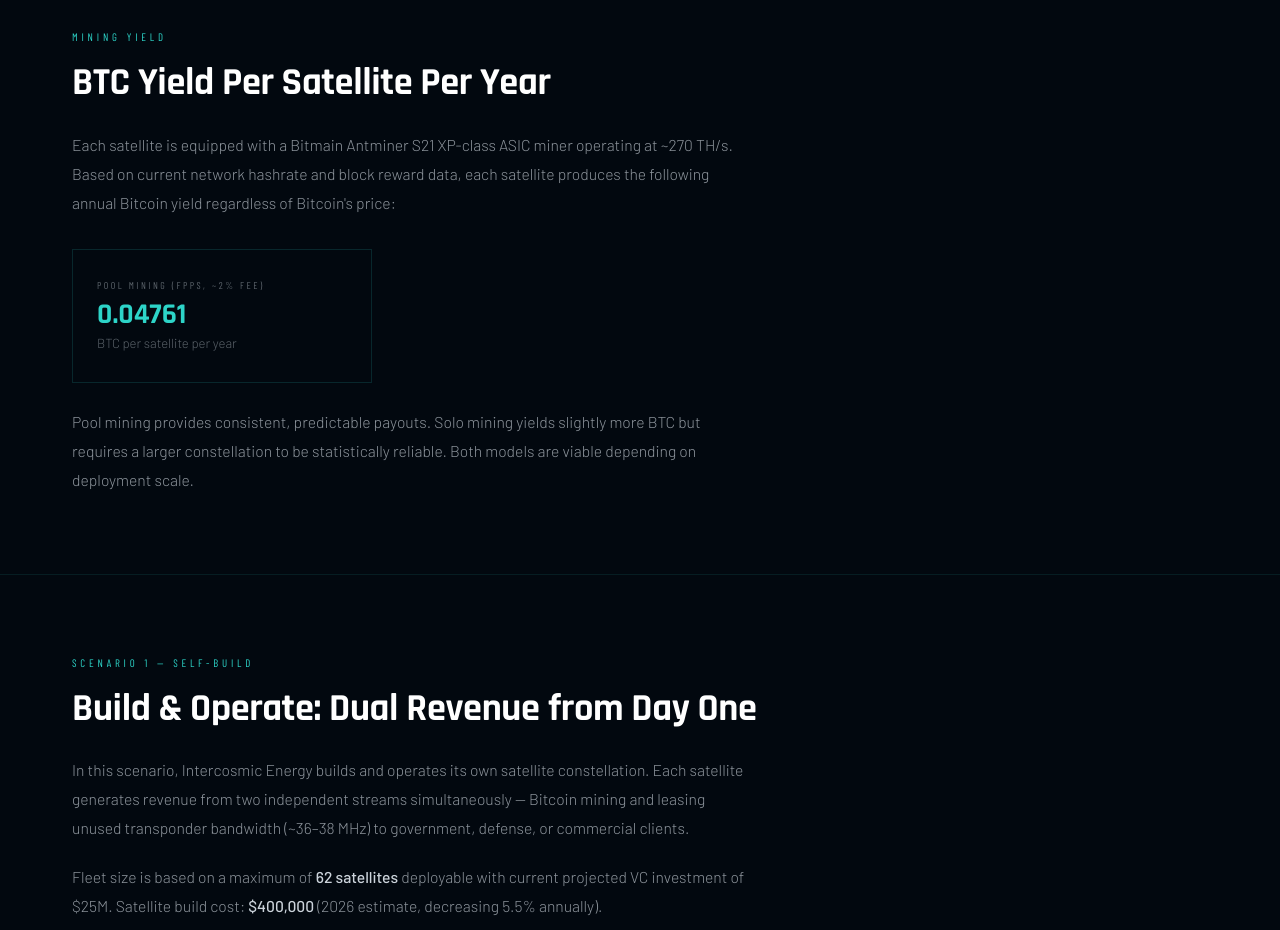
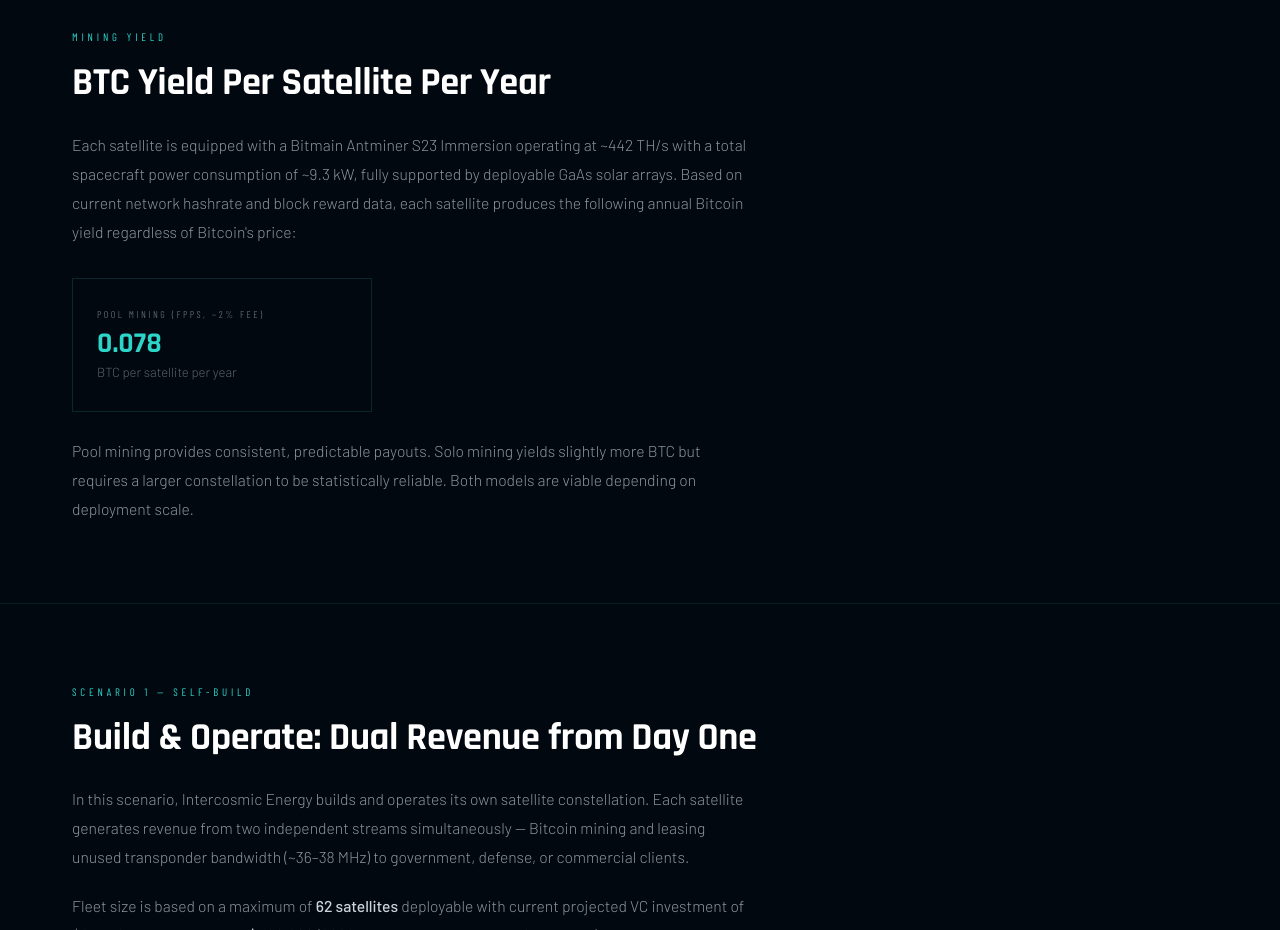
Before and after one commit to intercosmicenergy/intercosmicenergy-website, a website: page investment.html in a window 1280 px wide. Shown: the part 2220-3150 px from the top of the page. Drawn offline with nearby package versions, Linux system fonts and the light colour scheme; a web font is replaced by a local one.

Commit message:
Updated investment page with S23 info. Will need to restructure next.

```diff
--- a/investment.html
+++ b/investment.html
@@ -252,12 +252,12 @@
     <div class="section-eyebrow">Mining Yield</div>
     <h2 class="section-title">BTC Yield Per Satellite Per Year</h2>
     <div class="section-body">
-      <p>Each satellite is equipped with a Bitmain Antminer S21 XP-class ASIC miner operating at ~270 TH/s. Based on current network hashrate and block reward data, each satellite produces the following annual Bitcoin yield regardless of Bitcoin's price:</p>
+      <p>Each satellite is equipped with a Bitmain Antminer S23 Immersion operating at ~442 TH/s with a total spacecraft power consumption of ~9.3 kW, fully supported by deployable GaAs solar arrays. Based on current network hashrate and block reward data, each satellite produces the following annual Bitcoin yield regardless of Bitcoin's price:</p>
     </div>
     <div class="data-grid" style="max-width:300px; margin-top:2rem;">
       <div class="data-cell">
         <div class="data-cell-label">Pool Mining (FPPS, ~2% fee)</div>
-        <div class="data-cell-value">0.04761</div>
+        <div class="data-cell-value">0.078</div>
         <div class="data-cell-sub">BTC per satellite per year</div>
       </div>
     </div>
```
